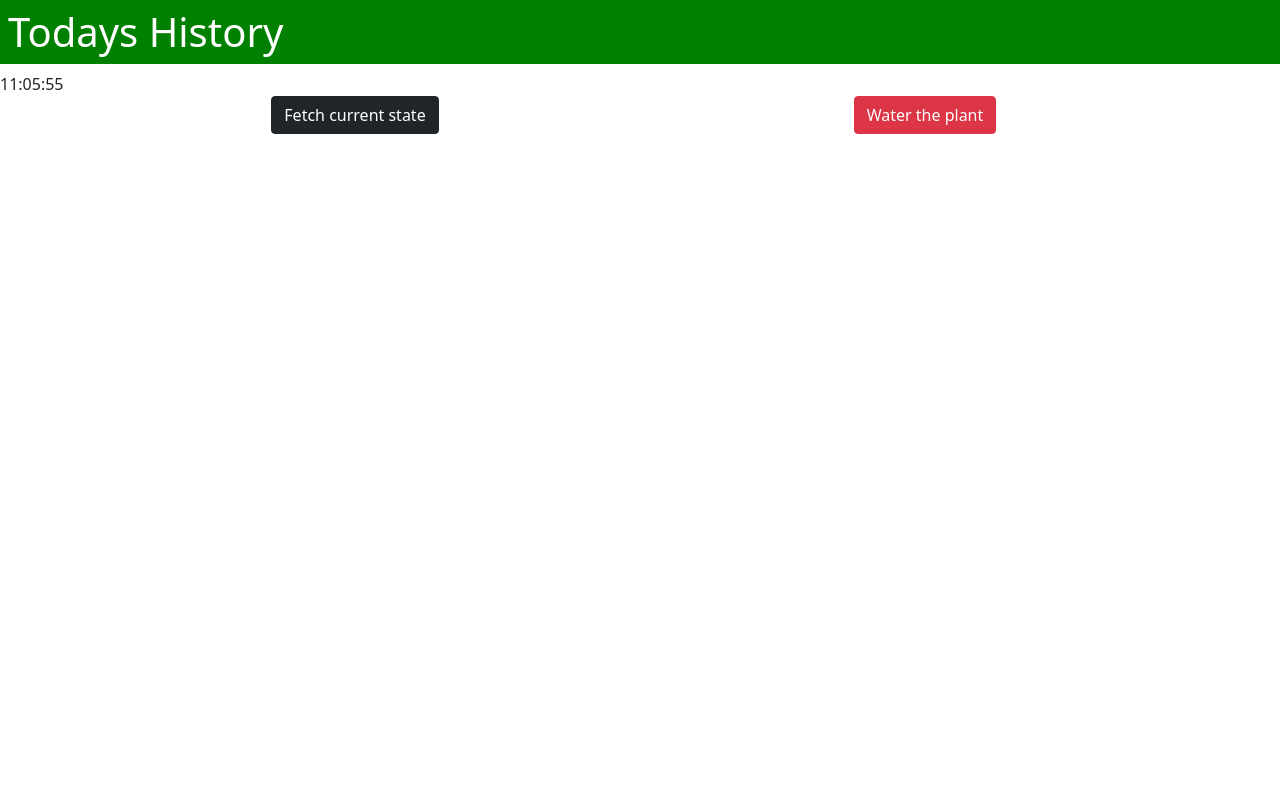
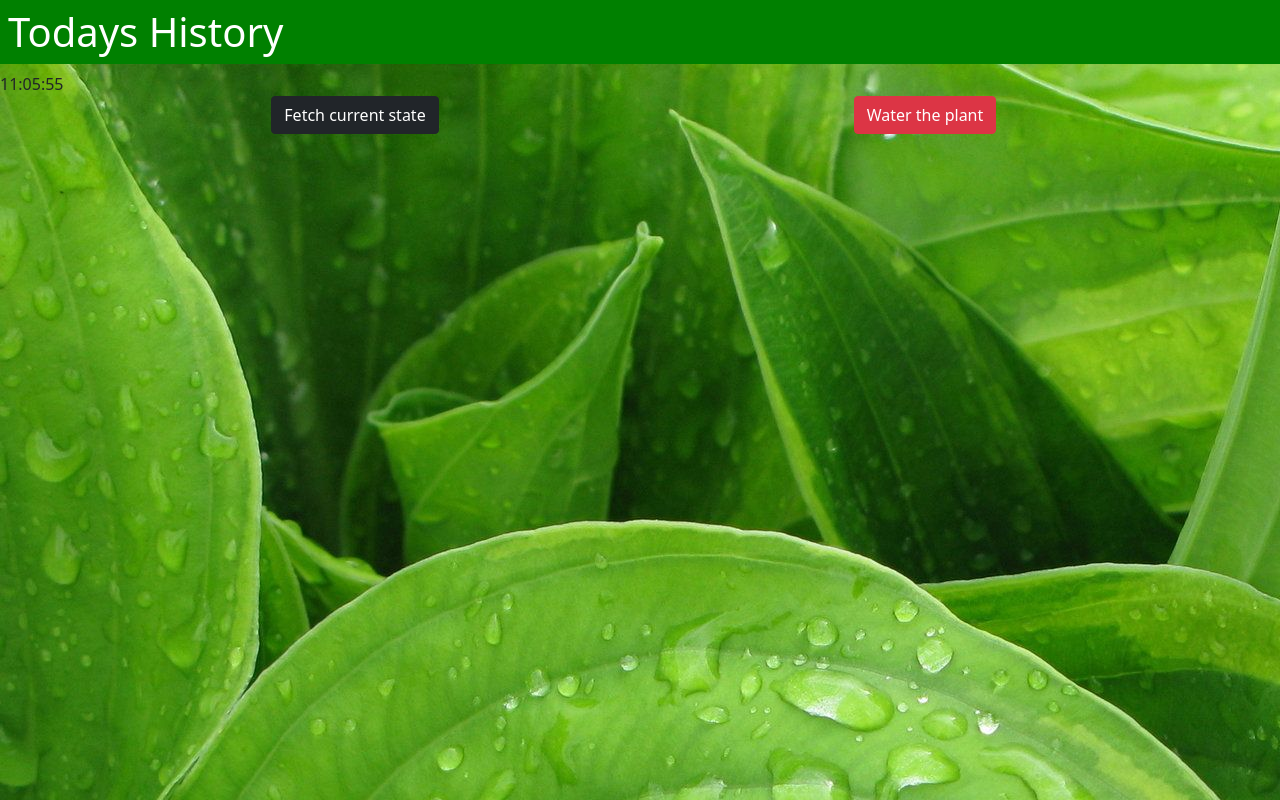
Before and after one commit to wpichl/Planters, a plain HTML site: page webapp/src/index.html in a window 1280 px wide. Shown: the top 800 px of the page. Drawn offline with nearby package versions, Linux system fonts and the light colour scheme.

Commit message:
fix: css background image working

```diff
--- a/webapp/src/stylesheet.css
+++ b/webapp/src/stylesheet.css
@@ -11,6 +11,7 @@
 body {
     font-family: "Inter", sans-serif;
     background-color: blanchedalmond;
+    background-image: url("bg.jpg");
 }
 
 .Headline {
```
Also changed, not shown: webapp/src/bg.jpg (renamed from webapp/src/933764a17488a055ac4f46bb8145e1a6.jpg), 1 other file.
